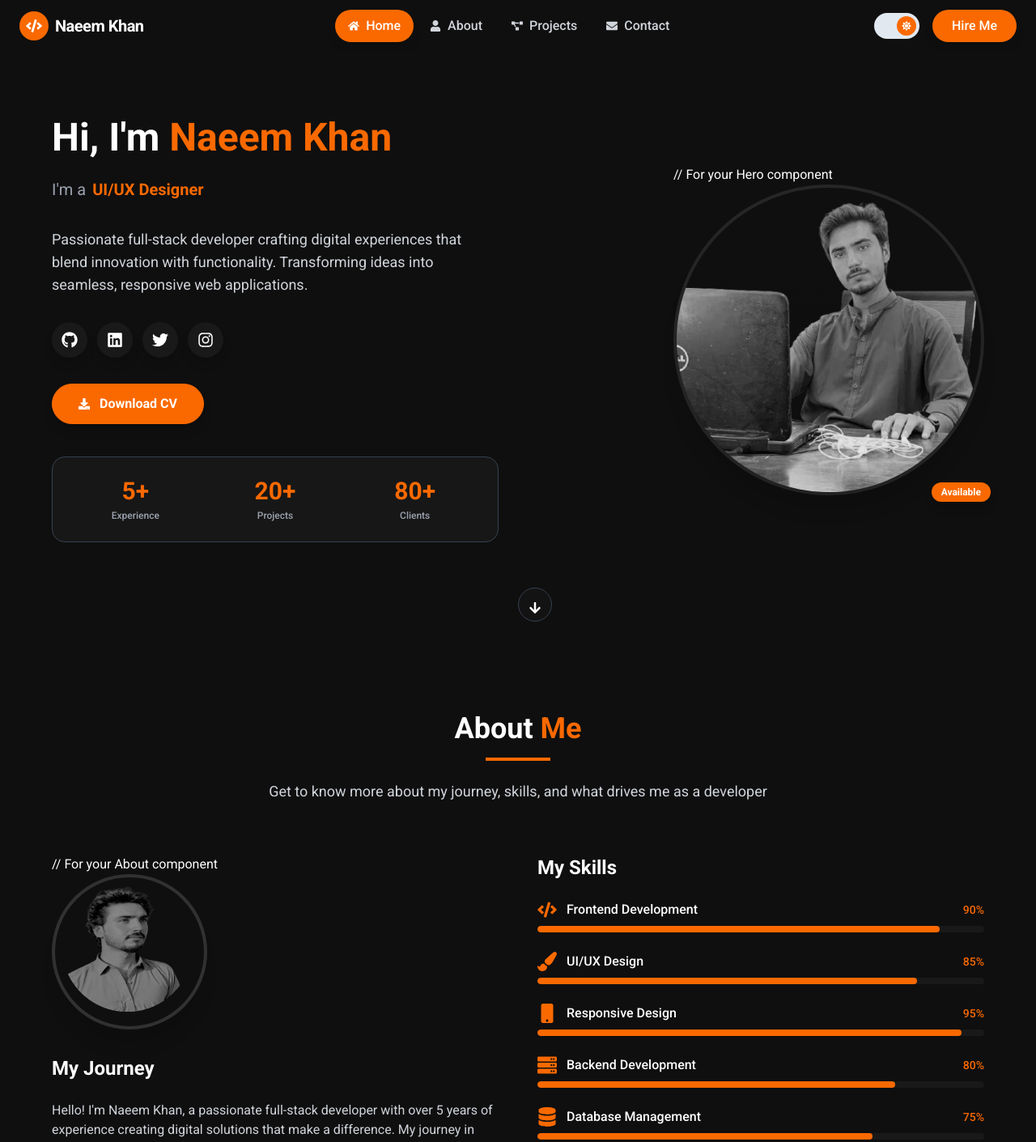
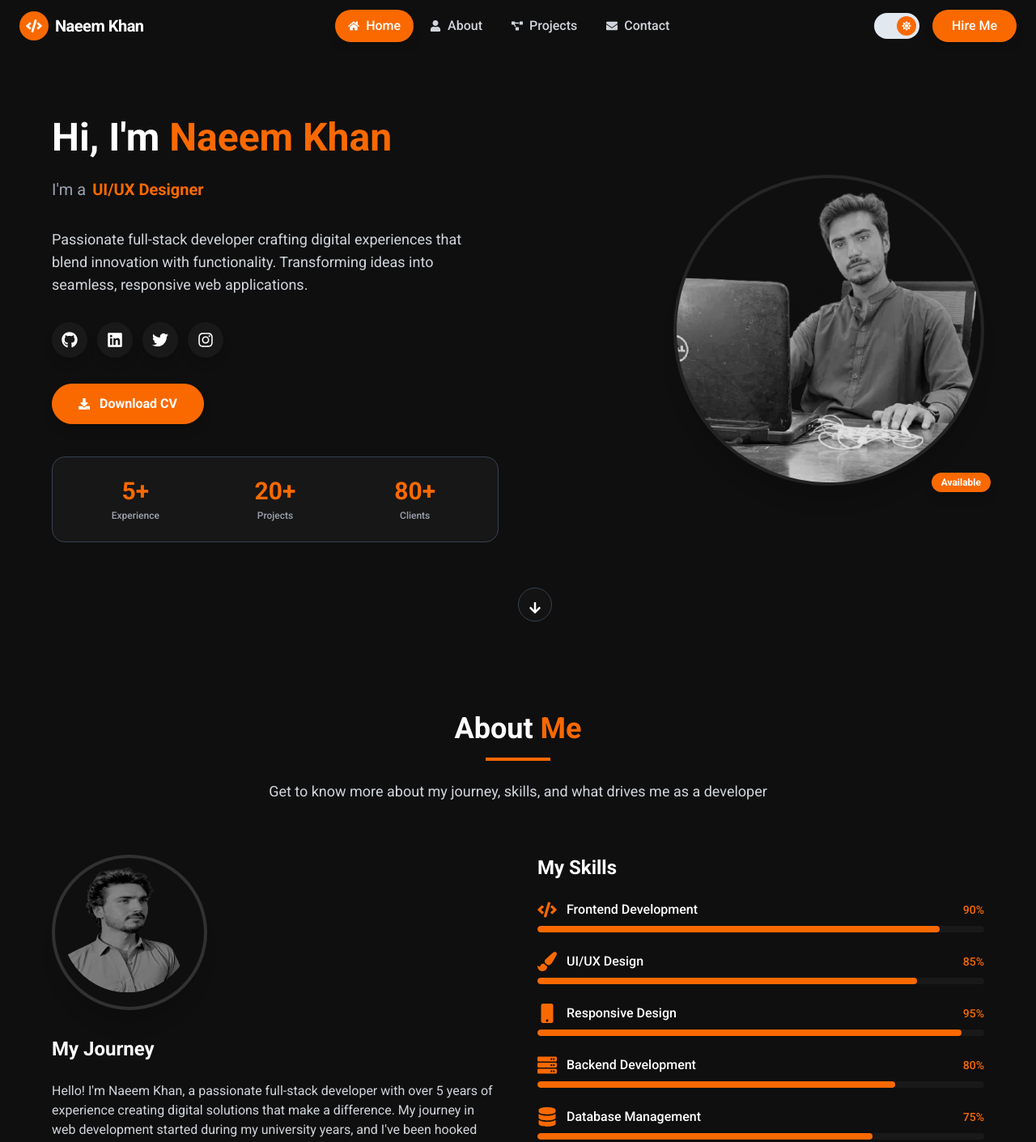
Before and after one commit to Aic73/portfolio, a React (Vite) app: page / in a window 1280 px wide. Shown: the top 1411 px of the page at 81% size. Built offline with nearby package versions, Linux system fonts and the light colour scheme.

Commit message:
Fix: Remove all PWA references, improve GA error handling

```diff
--- a/src/components/About.jsx
+++ b/src/components/About.jsx
@@ -364,7 +364,6 @@ const About = () => {
                 className="mb-8 flex justify-center lg:justify-start"
               >
                 <div className="relative">
-// For your About component
 <motion.img
   src="/images/My_about_pic.webp"
   alt="Naeem Khan - Web Developer"
--- a/src/components/Hero.jsx
+++ b/src/components/Hero.jsx
@@ -259,8 +259,6 @@ const Hero = () => {
                   transition={{ type: "spring", stiffness: 300, damping: 20 }}
                   className="relative"
                 >
-
-// For your Hero component
 <motion.img
   src="/images/My_pic.webp"
   alt="Naeem Khan - Web Developer"
```
